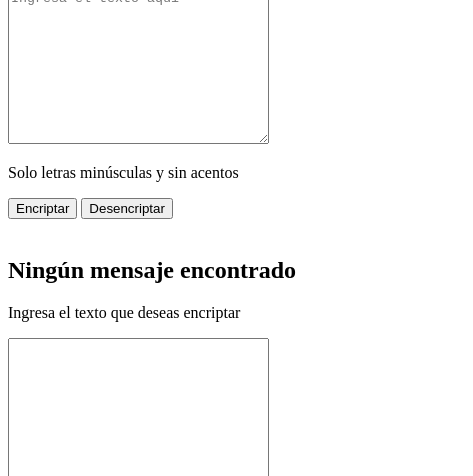
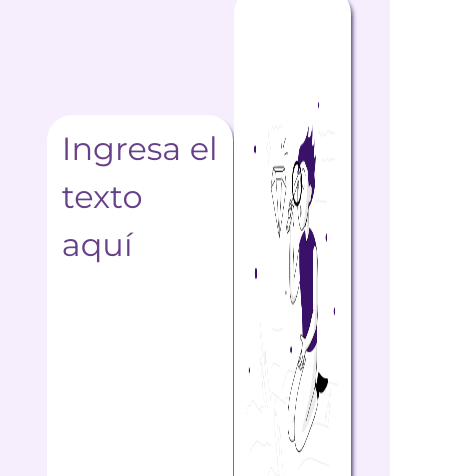
Before and after one commit to Jess0295/challenge-encriptador, a plain HTML site: page index.html in a window 390 px wide. Shown: the part 72-548 px from the top of the page, 473 px wide, since content can reach past the window. Drawn offline with nearby package versions, Linux system fonts and the light colour scheme.

Commit message:
html y css avanzado, falta botón copiar y estructura responsive

```diff
--- a/Styles/style.css
+++ b/Styles/style.css
@@ -3,8 +3,193 @@
 :root{
     --color-primario: #674188;
     --color-secundario: #f6f6f6;
-    --color-terciario: #22D4FD;
+    --color-terciario: #1f1049;
+    --color-cuaternario: #f6edfd;
+    --color-boton-hover: #8f6cad;
+    --color-boton-hover2: #3c305f;
+    --color-fondo-textos: #ffffff;
 
     --fuente-Montserrat: 'Montserrat', sans-serif;
     --fuente-Krona: 'Krona One', sans-serif;
 }
+
+*{
+    margin: 0;
+    padding: 0;
+}
+
+.container{
+    position: relative;
+    width: 100vw;
+    height: 100vh;
+    background-color: var(--color-cuaternario);
+}
+
+.texto{
+    padding: 10px 15px 0px 15px;
+    position: absolute;
+    width: 40%;
+    height: 60%;
+    left: 12%;
+    top: 20%;
+    border: none;
+    border-radius: 25px;
+    font-family: var(--fuente-Montserrat);
+    font-weight: 400;
+    font-size: 2rem;
+    line-height: 150%;
+    background: var(--color-fondo-textos);
+    box-shadow: 4px 4px 5px -3px var(--color-terciario)
+}
+
+.texto::placeholder{
+    color: var(--color-primario);
+}
+
+.texto:focus, .texto:active{
+    border: none;
+    outline: none;
+}
+
+.terminos{
+    display: flex;
+    flex-direction: row;
+    align-items: center;
+    padding: 0px;
+    gap: 8px;
+    position: absolute;
+    width: 80%;
+    left: 12%;
+    top: 80%;
+}
+
+.terminos p{
+    padding-top: 20px;
+    padding-left: 10px;
+    font-family: var(--fuente-Krona);
+    font-style: normal;
+    font-weight: 400;
+    font-size: 12px;
+    line-height: 150%;
+    color: var(--color-primario);
+    opacity: 0.8;
+    flex: none;
+    order: 1;
+    flex-grow: 0;
+}
+
+.botones{
+    display: flex;
+    flex-direction: row;
+    align-items: flex-start;
+    padding: 1% 0%;
+    position: absolute;
+    width: 80%;
+    left: 12%;
+    top: 82%;
+    gap: 13px;
+    padding-top: 30px;
+}
+
+.boton-encriptar{
+    align-items: center;
+    justify-content: center;
+    padding: 2%;
+    gap: 8px;
+    width: 24.5%;
+    background: var(--color-terciario);
+    border: none;
+    border-radius: 15px;
+    font-family: var(--fuente-Montserrat);
+    font-size: 20px;
+    font-weight: 500;
+    line-height: 19px;
+    text-align: center;
+    color: var(--color-secundario);
+}
+
+.boton-desencriptar{
+    box-sizing: border-box;
+    display: flex;
+    flex-direction: row;
+    align-items: flex-start;
+    justify-content: center;
+    padding: 2%;
+    width: 24.5%;
+    background: var(--color-primario);
+    border: none;
+    border-radius: 15px;
+    font-family: var(--fuente-Montserrat);
+    font-size: 20px;
+    font-weight: 500;
+    line-height: 19px;
+    text-align: center;
+    color: var(--color-secundario);
+}
+
+.boton-desencriptar:hover{
+    font-family: var(--fuente-Montserrat);
+    background-color: var(--color-boton-hover);
+}
+
+.boton-encriptar:hover{
+    font-family: var(--fuente-Montserrat);
+    background-color: var(--color-boton-hover2);
+}
+
+.encriptado{
+    display: flex;
+    justify-content: center;
+    position: absolute;
+    width: 30%;
+    height: 90%;
+    left: 60%;
+    top: 5%;
+    background: var(--color-fondo-textos);
+    border-radius: 25px;
+    box-shadow: 4px 4px 5px -3px var(--color-terciario)
+}
+
+.mensaje-encriptado{
+    display: flex;
+    flex-direction: column;
+    align-items: center;
+    justify-content: center;
+    padding: 1%;
+    gap: 16px;
+    position: absolute;
+    width: 100%;
+    top: 65%;
+    text-align: center;
+}
+
+.imagen-muneco{
+    position: absolute;
+    width: 80%;
+    height: 50%;
+    top: 15%;
+}
+
+.mensaje-encriptado h2{
+    width: 80%;
+    font-family: var(--fuente-Krona);
+    font-style: normal;
+    font-weight: 600;
+    font-size: 30px;
+    line-height: 120%;
+    text-align: center;
+    color: var(--color-terciario);
+}
+
+.mensaje-encriptado p{
+    width: 80%;
+    font-family: var(--fuente-Montserrat);
+    font-style: normal;
+    font-weight: 700;
+    font-size: 16px;
+    line-height: 150%;
+    text-align: center;
+    color: var(--color-primario);
+}
+
+@media
--- a/index.html
+++ b/index.html
@@ -8,7 +8,7 @@
 </head>
 <body>
     <header>
-        <img src="./Assets/Frame 6 blanco.png">
+        <img class="./Assets/Frame 6 blanco.png">
     </header>
     <main>
         <div class="container">
@@ -37,17 +37,17 @@
                 />
             </div>
             <div class="encriptado">
-                <img src="" alt="" id="muneco">
+                <img class="imagen-muneco" src="./Assets/Muñeco.png" alt="muneco" id="muneco">
                 <div class="mensaje-encriptado" id="mensaje-encriptado">
                     <h2 id="titulo-mensaje">Ningún mensaje encontrado</h2>
                     <p id="parrafo">Ingresa el texto que deseas encriptar</p>
-                    <textarea
+                    <!--<textarea
                     class="mensaje"
                     name="mensaje"
                     id="mensaje"
                     cols="30"
                     rows="10"
-                    ></textarea>
+                    ></textarea> -->
                 </div>
             </div>
         </div>
```
